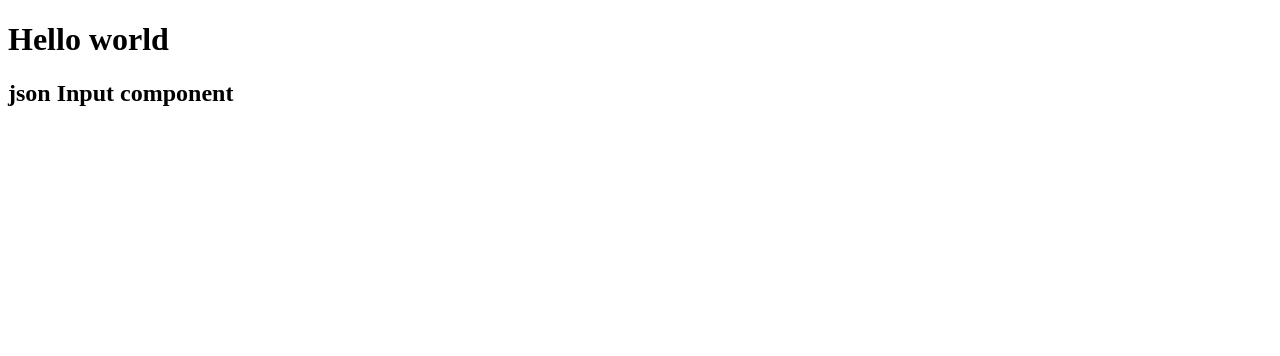
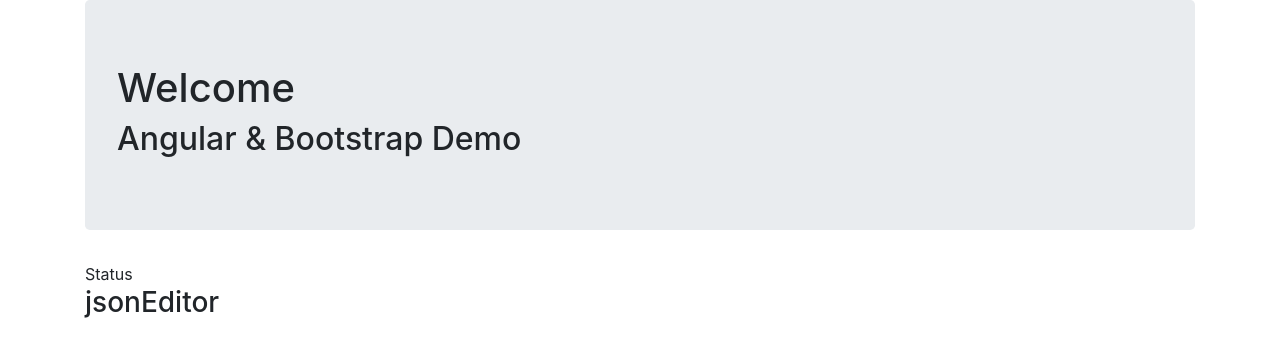
Before and after one commit to soldor37/jsonEditor, an Angular app: page / in a window 1280 px wide. Shown: the top 356 px of the page. Built offline with nearby package versions, Linux system fonts and the light colour scheme.

Commit message:
before upd to ng10

```diff
--- a/angular.json
+++ b/angular.json
@@ -26,7 +26,10 @@
             "styles": [
               "src/styles.css"
             ],
-            "scripts": []
+            "scripts": [
+              "./node_modules/jquery/dist/jquery.min.js",
+              "./node_modules/bootstrap/dist/js/bootstrap.min.js"
+            ]
           },
           "configurations": {
             "production": {
@@ -119,6 +122,7 @@
           }
         }
       }
-    }},
+    }
+  },
   "defaultProject": "jsonEditor"
 }
--- a/package.json
+++ b/package.json
@@ -19,6 +19,9 @@
     "@angular/platform-browser": "~9.1.12",
     "@angular/platform-browser-dynamic": "~9.1.12",
     "@angular/router": "~9.1.12",
+    "bootstrap": "^4.5.0",
+    "jquery": "^3.5.1",
+    "popper": "^1.0.1",
     "rxjs": "~6.5.4",
     "tslib": "^1.10.0",
     "zone.js": "~0.10.2"
--- a/src/app/app.component.html
+++ b/src/app/app.component.html
@@ -1,4 +1,16 @@
-<div class="app">
+<!-- <div class="app">
   <h1>Hello world</h1>
   <app-jsonInput></app-jsonInput>
+</div> -->
+<div class="container">
+  <div class="jumbotron">
+    <h1>Welcome</h1>
+    <h2>Angular & Bootstrap Demo</h2>
+  </div>
+  <div class="panel panel-primary">
+    <div class="panel-heading">Status</div>
+    <div class="panel-body">
+      <h3>{{title}}</h3>
+    </div>
+  </div>
 </div>
--- a/src/styles.css
+++ b/src/styles.css
@@ -1 +1,2 @@
 /* You can add global styles to this file, and also import other style files */
+@import '~bootstrap/dist/css/bootstrap.min.css';
```
Also changed, not shown: 1 other file (tests, documents, lock files or other folders).
